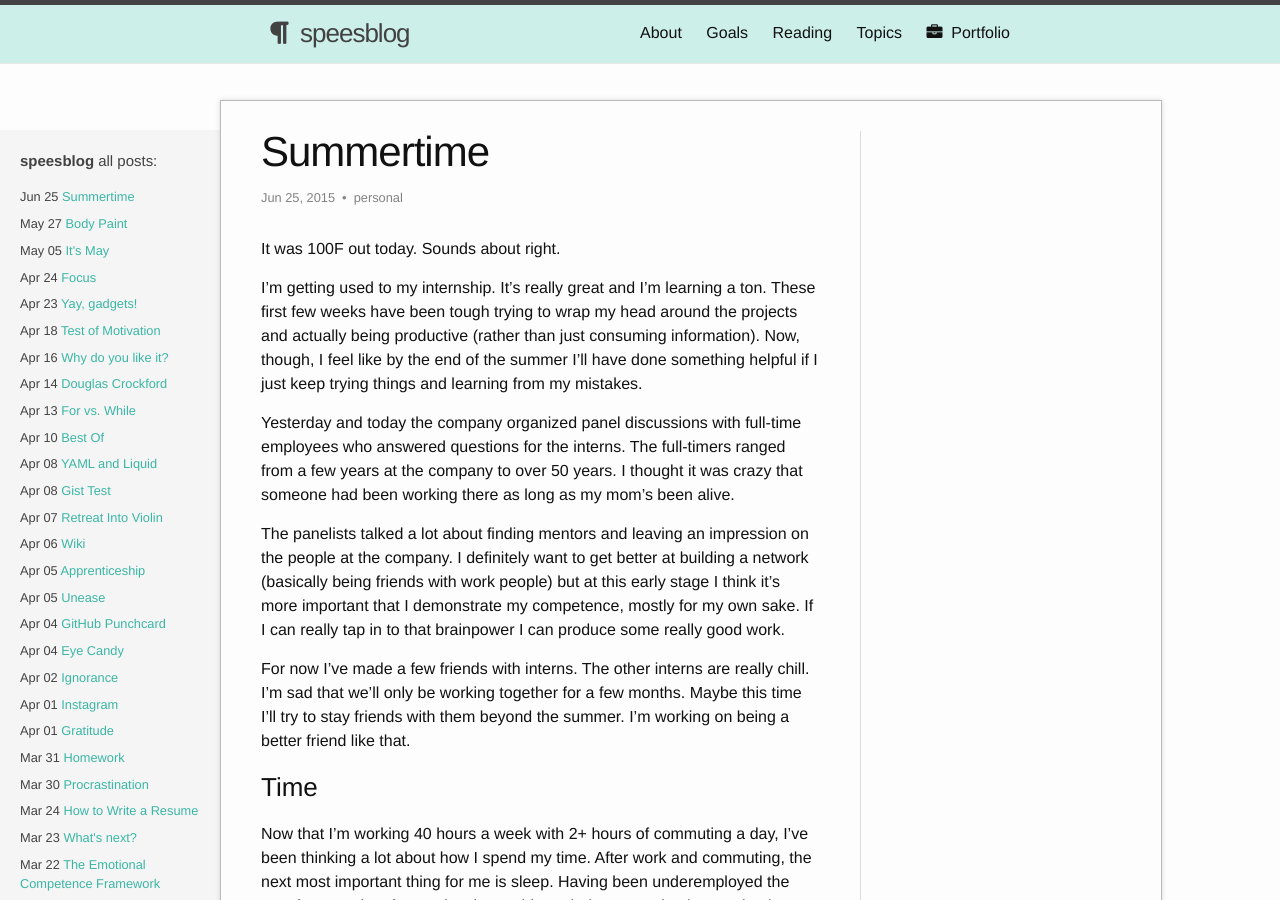
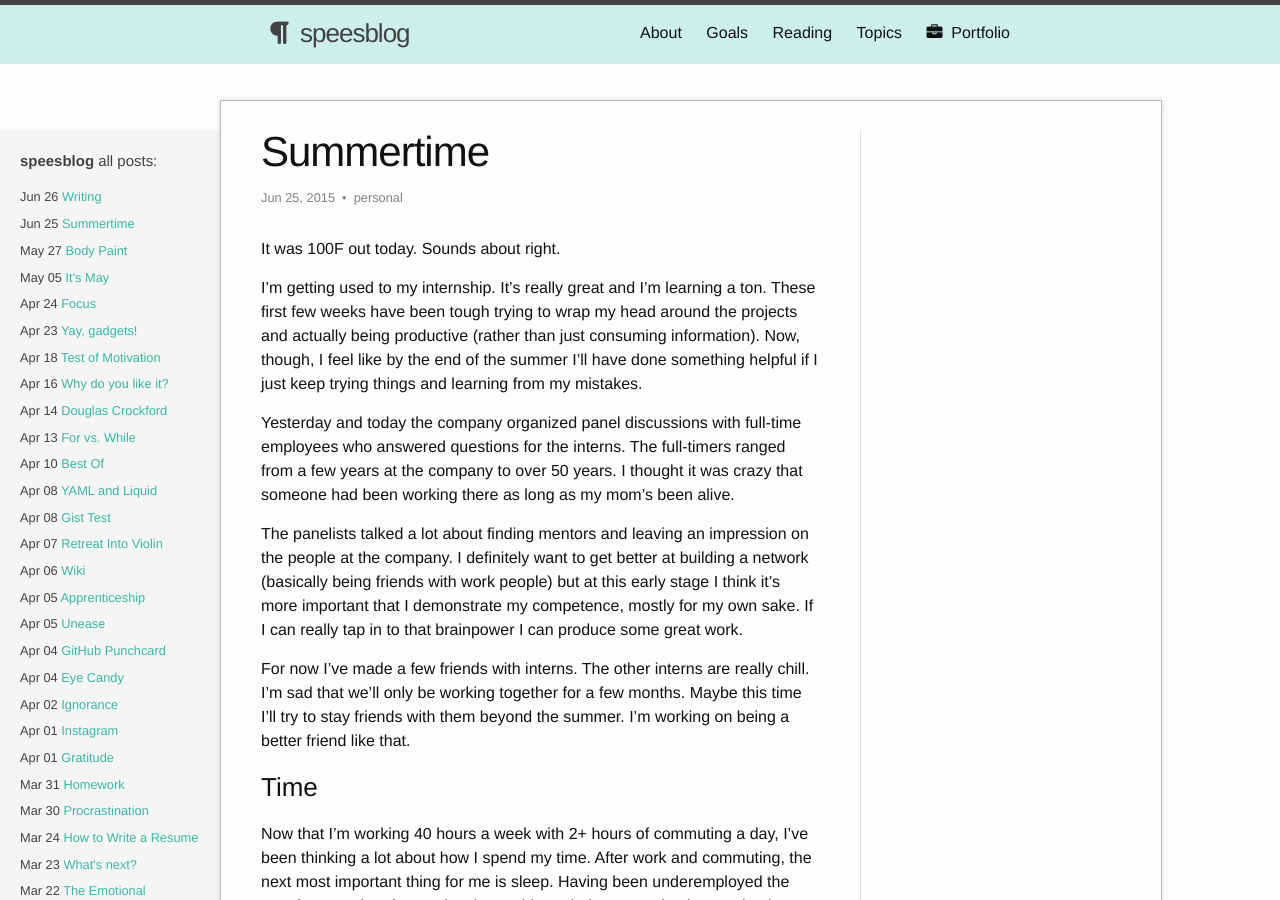
Before and after one commit to shelbyspees/speesblog, a Jekyll site: the page built from _posts/2015-06-25-summertime.md, in a window 1280 px wide and 900 px high. Built offline with Jekyll 4.4.1, drawn with Linux system fonts in a browser that asks for light colours; nearby versions of some CDN libraries.

Commit message:
New post

```diff
--- a/_posts/2015-06-25-summertime.md
+++ b/_posts/2015-06-25-summertime.md
@@ -10,7 +10,7 @@
 
 Yesterday and today the company organized panel discussions with full-time employees who answered questions for the interns. The full-timers ranged from a few years at the company to over 50 years. I thought it was crazy that someone had been working there as long as my mom's been alive.
 
-The panelists talked a lot about finding mentors and leaving an impression on the people at the company. I definitely want to get better at building a network (basically being friends with work people) but at this early stage I think it's more important that I demonstrate my competence, mostly for my own sake. If I can really tap in to that brainpower I can produce some really good work.
+The panelists talked a lot about finding mentors and leaving an impression on the people at the company. I definitely want to get better at building a network (basically being friends with work people) but at this early stage I think it's more important that I demonstrate my competence, mostly for my own sake. If I can really tap in to that brainpower I can produce some great work.
 
 For now I've made a few friends with interns. The other interns are really chill. I'm sad that we'll only be working together for a few months. Maybe this time I'll try to stay friends with them beyond the summer. I'm working on being a better friend like that.
 
```
Also changed, not shown: _posts/2015-06-26-writing.md (added, +33 -0 lines).
